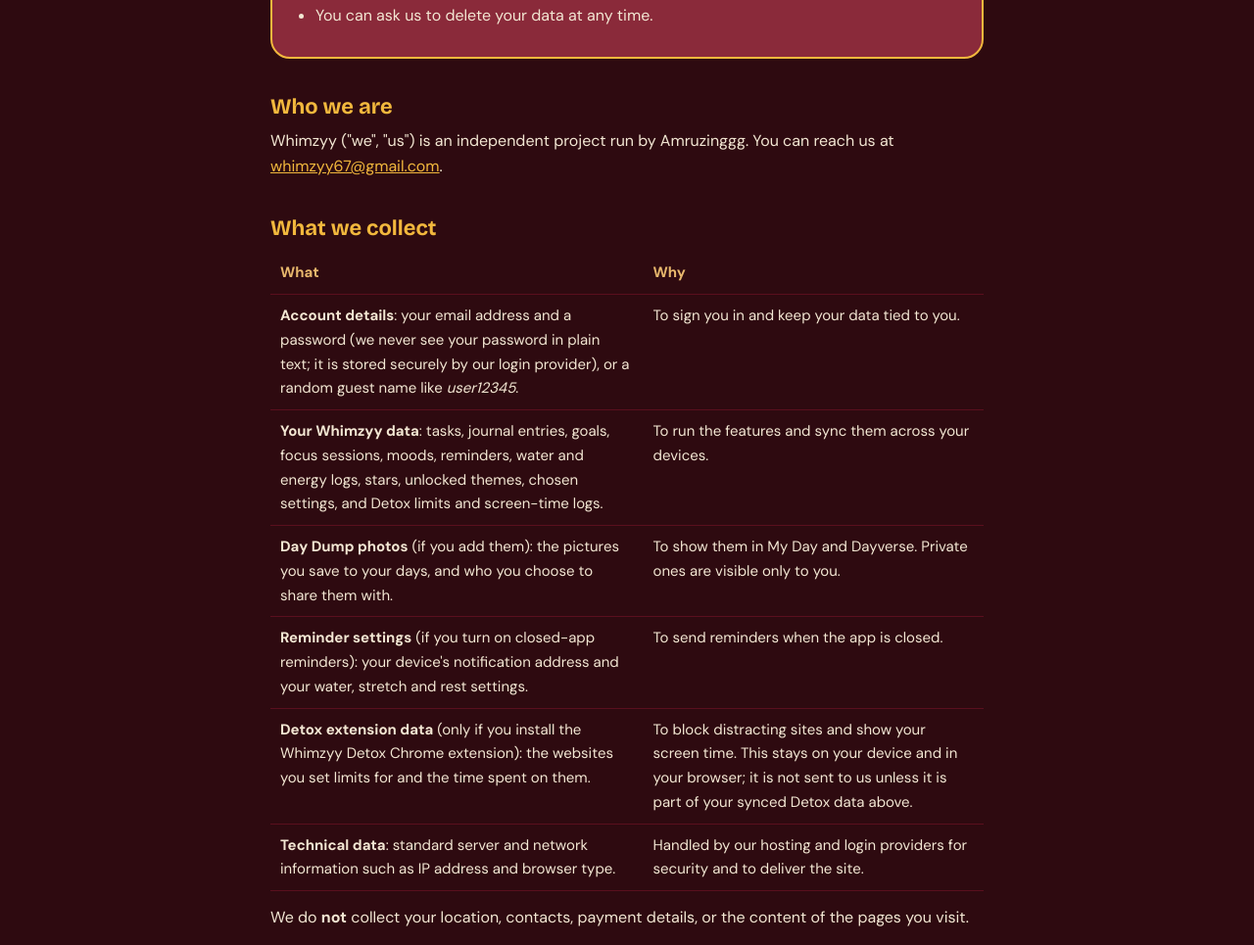
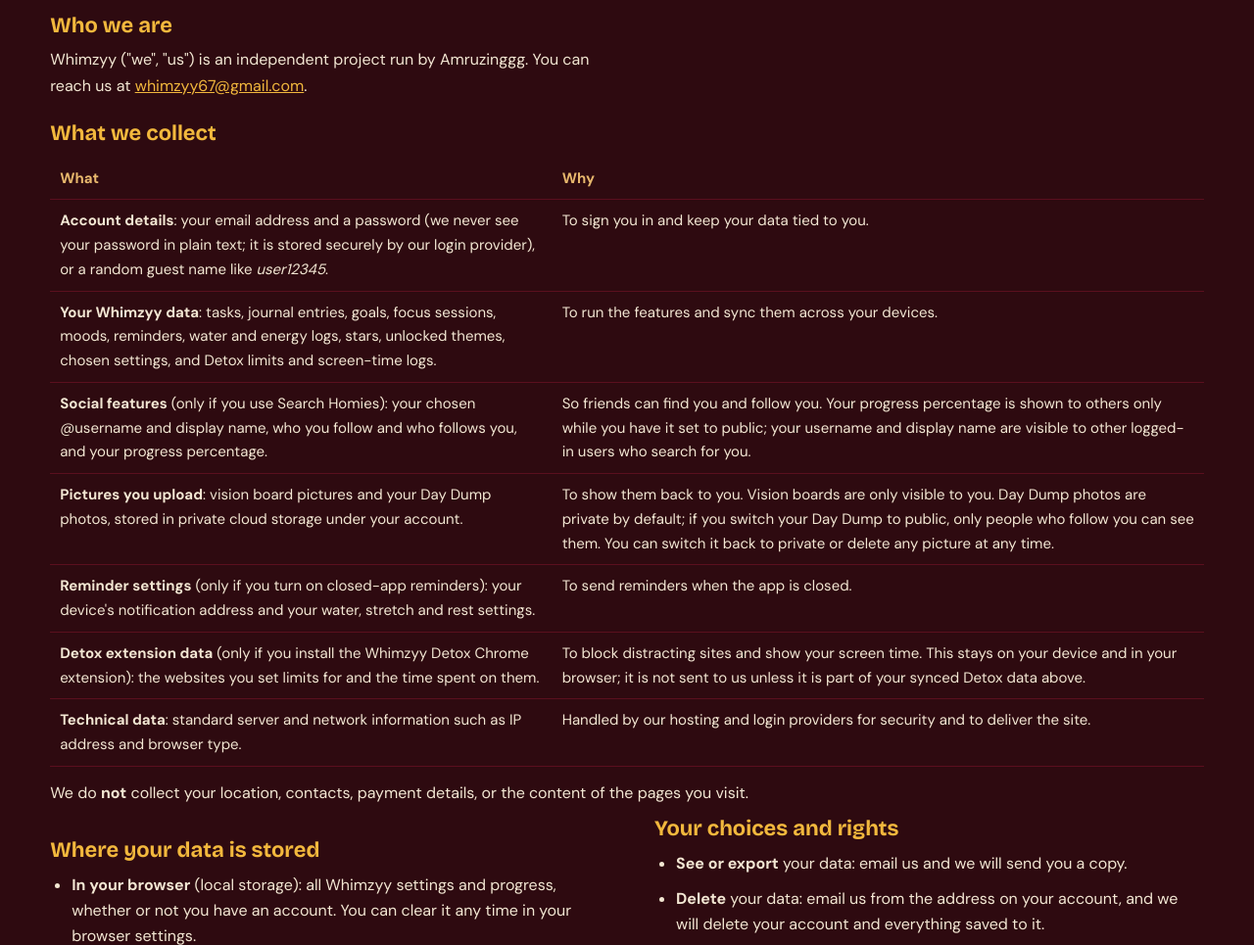
Before and after one commit to whimzyy67/whimzyy67.github.io, a browser extension: page privacy.html in a window 1280 px wide. Shown: the part 391-1356 px from the top of the page at 98% size. Drawn offline with nearby package versions, Linux system fonts and the light colour scheme.

Commit message:
hhhhhhhh

```diff
--- a/privacy.html
+++ b/privacy.html
@@ -18,7 +18,7 @@
       font:400 16px/1.65 "DM Sans",Arial,sans-serif; }
     header{ padding:18px 16px; border-bottom:1px solid var(--wine,#6C1828); }
     header a{ color:var(--gold,#E8B86D); text-decoration:none; font:700 15px "DM Sans",Arial,sans-serif; }
-    main{ max-width:760px; margin:0 auto; padding:32px 16px 72px; }
+    main{ width:100%; max-width:1500px; margin:0 auto; padding:24px clamp(16px,4vw,56px) 48px; }
     h1{ font:700 clamp(30px,6vw,44px)/1.15 "Bricolage Grotesque","DM Sans",Arial,sans-serif; color:var(--gold,#E8B86D); margin:0 0 6px; }
     .updated{ opacity:.7; margin:0 0 28px; font-size:14px; }
     .tldr{ background:var(--wine-soft,#7A1B2B); border:2px solid var(--gold,#E8B86D); border-radius:20px; padding:18px 22px; margin-bottom:34px; }
@@ -30,6 +30,14 @@
     table{ width:100%; border-collapse:collapse; margin:10px 0 14px; font-size:15px; }
     th, td{ text-align:left; padding:9px 10px; border-bottom:1px solid var(--wine,#6C1828); vertical-align:top; }
     th{ color:var(--candle,#E8B86D); }
+    .tldr ul{ column-count:2; column-gap:40px; margin-bottom:0; }
+    .tldr li{ break-inside:avoid; }
+    .cols{ column-count:2; column-gap:56px; }
+    .cols h2{ margin-top:22px; break-after:avoid; }
+    .cols h2:first-child{ margin-top:0; }
+    .cols p, .cols ul, .cols li{ break-inside:avoid; }
+    .cols .span{ column-span:all; }
+    @media (max-width:900px){ .cols, .tldr ul{ column-count:1; } }
     @media (max-width:560px){ table{ font-size:13.5px; } th, td{ padding:7px 6px; } }
   </style>
 </head>
@@ -49,20 +57,22 @@
       </ul>
     </section>
 
+    <div class="cols">
     <h2>Who we are</h2>
     <p>Whimzyy ("we", "us") is an independent project run by Amruzinggg. You can reach us at <a href="mailto:whimzyy67@gmail.com">whimzyy67@gmail.com</a>.</p>
 
-    <h2>What we collect</h2>
-    <table>
+    <h2 class="span">What we collect</h2>
+    <table class="span">
       <tr><th>What</th><th>Why</th></tr>
       <tr><td><b>Account details</b>: your email address and a password (we never see your password in plain text; it is stored securely by our login provider), or a random guest name like <i>user12345</i>.</td><td>To sign you in and keep your data tied to you.</td></tr>
       <tr><td><b>Your Whimzyy data</b>: tasks, journal entries, goals, focus sessions, moods, reminders, water and energy logs, stars, unlocked themes, chosen settings, and Detox limits and screen-time logs.</td><td>To run the features and sync them across your devices.</td></tr>
-      <tr><td><b>Day Dump photos</b> (if you add them): the pictures you save to your days, and who you choose to share them with.</td><td>To show them in My Day and Dayverse. Private ones are visible only to you.</td></tr>
-      <tr><td><b>Reminder settings</b> (if you turn on closed-app reminders): your device's notification address and your water, stretch and rest settings.</td><td>To send reminders when the app is closed.</td></tr>
+      <tr><td><b>Social features</b> (only if you use Search Homies): your chosen @username and display name, who you follow and who follows you, and your progress percentage.</td><td>So friends can find you and follow you. Your progress percentage is shown to others only while you have it set to public; your username and display name are visible to other logged-in users who search for you.</td></tr>
+      <tr><td><b>Pictures you upload</b>: vision board pictures and your Day Dump photos, stored in private cloud storage under your account.</td><td>To show them back to you. Vision boards are only visible to you. Day Dump photos are private by default; if you switch your Day Dump to public, only people who follow you can see them. You can switch it back to private or delete any picture at any time.</td></tr>
+      <tr><td><b>Reminder settings</b> (only if you turn on closed-app reminders): your device's notification address and your water, stretch and rest settings.</td><td>To send reminders when the app is closed.</td></tr>
       <tr><td><b>Detox extension data</b> (only if you install the Whimzyy Detox Chrome extension): the websites you set limits for and the time spent on them.</td><td>To block distracting sites and show your screen time. This stays on your device and in your browser; it is not sent to us unless it is part of your synced Detox data above.</td></tr>
       <tr><td><b>Technical data</b>: standard server and network information such as IP address and browser type.</td><td>Handled by our hosting and login providers for security and to deliver the site.</td></tr>
     </table>
-    <p>We do <b>not</b> collect your location, contacts, payment details, or the content of the pages you visit.</p>
+    <p class="span">We do <b>not</b> collect your location, contacts, payment details, or the content of the pages you visit.</p>
 
     <h2>Where your data is stored</h2>
     <ul>
@@ -79,7 +89,7 @@
     <p>If you choose "Continue as guest", we create an anonymous profile with a random name. It has no email attached. If you log out of guest mode without saving it to an email, that guest data can no longer be reached, so please save it first if you want to keep it.</p>
 
     <h2>Sharing</h2>
-    <p>We share data only with the services that run Whimzyy on our behalf (Supabase for login and storage, Netlify for hosting), and only as needed to provide the site. We may also share information if the law requires it.</p>
+    <p>Your data is private to you unless you choose to share it: your progress percentage (public or private switch) and your Day Dump (private or public switch) are the only things other users can ever see, and only as described above. Beyond that, we share data only with the services that run Whimzyy on our behalf (Supabase for login and storage, GitHub Pages for hosting), and only as needed to provide the site. We may also share information if the law requires it.</p>
 
     <h2>How long we keep it</h2>
     <p>We keep your data for as long as your account or guest profile exists. If you ask us to delete it, we remove your account and the data tied to it. Backups held by our providers may take a short time to clear.</p>
@@ -111,6 +121,7 @@
 
     <h2>Contact</h2>
     <p>Questions or requests? Email <a href="mailto:whimzyy67@gmail.com">whimzyy67@gmail.com</a>.</p>
+    </div>
   </main>
 </body>
 </html>
```
